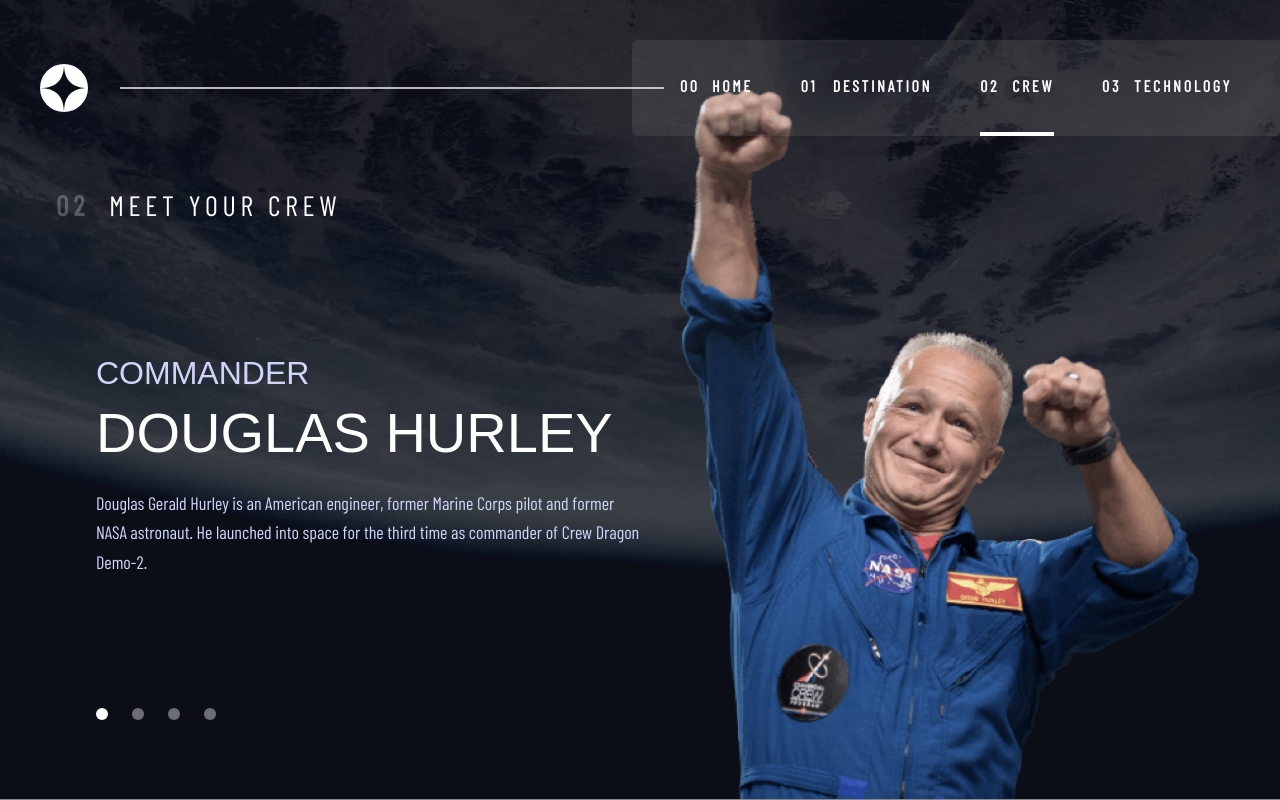
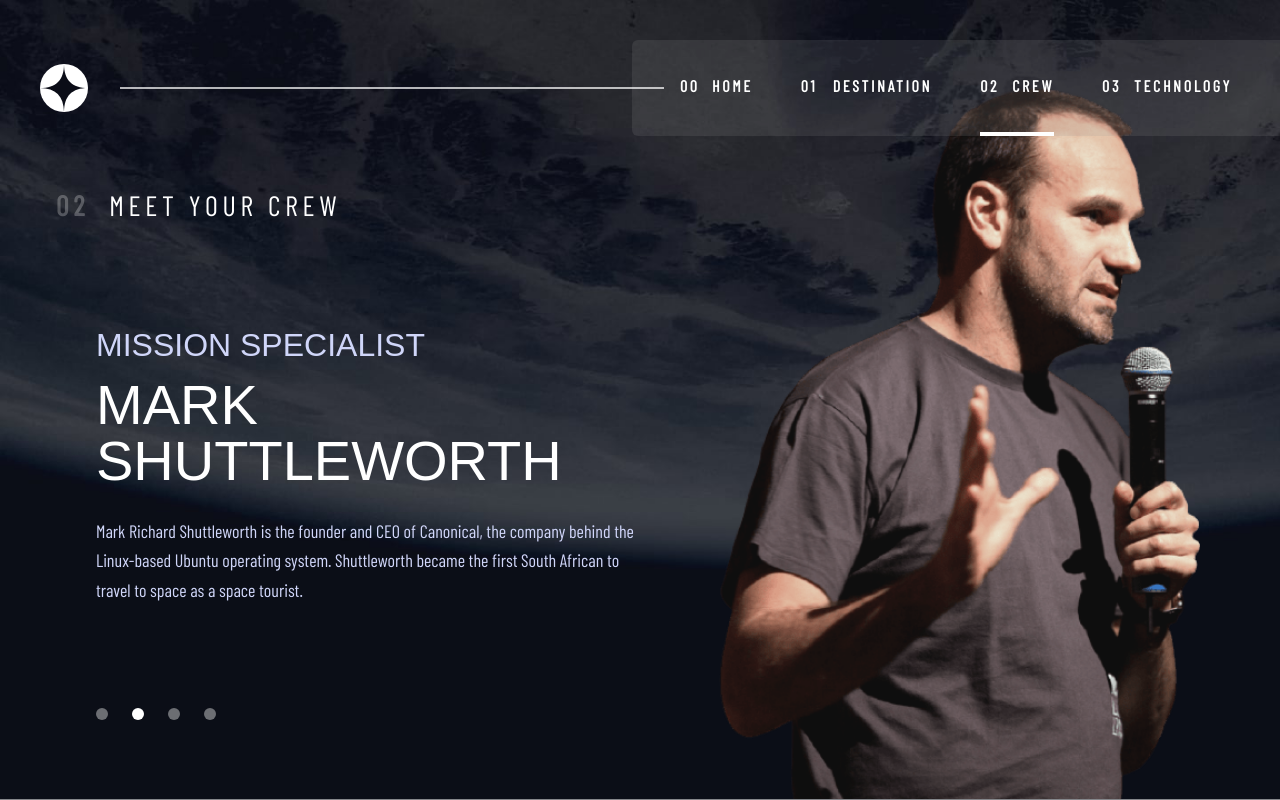
Before and after one commit to ElyesBenKhoud/space-tourism-app, a Next.js app: page /crew in a window 1280 px wide. Built offline with nearby package versions, Linux system fonts and the light colour scheme; a web font is replaced by a local one.

Commit message:
crew page flow set

```diff
--- a/src/app/crew/page.tsx
+++ b/src/app/crew/page.tsx
@@ -1,22 +1,42 @@
+/* eslint-disable react-hooks/exhaustive-deps */
 /* eslint-disable react-hooks/rules-of-hooks */
 "use client";
-import React from "react";
+import React, { useEffect } from "react";
+import { useMemo, useState } from "react";
 
-import Image from "next/image";
 import { members } from "./TeamMembers";
+
+import Background from "@/components/Background";
+import PageTitle from "@/components/PageTitle";
+import MemberDetails from "@/components/MemberDetails";
 
 import mobile from "@/assets/crew/background-crew-mobile.jpg";
 import tablet from "@/assets/crew/background-crew-tablet.jpg";
 import desktop from "@/assets/crew/background-crew-desktop.jpg";
+import TeamMemberAvatar from "@/components/TeamMemberAvatar";
+import MemberPagination from "@/components/memberPagination";
 
-import { usePrevious } from "@mantine/hooks";
-import { useMemo, useState } from "react";
-import Background from "@/components/Background";
-import PageTitle from "@/components/PageTitle";
 function page() {
   let [actualMember, setActualMember] = useState(0);
 
   const member = useMemo(() => members[actualMember], [actualMember]);
+  const [activeIndex, setActiveIndex] = useState(0);
+
+  const setNextMember = () => {
+    const nextIndex = (activeIndex + 1) % members.length;
+    setActualMember(nextIndex);
+    setActiveIndex(nextIndex);
+  };
+
+  useEffect(() => {
+    const intervalId = setInterval(() => {
+      setNextMember();
+    }, 5000);
+
+    return () => {
+      clearInterval(intervalId);
+    };
+  }, [activeIndex, setActualMember]);
 
   return (
     <>
@@ -31,39 +51,18 @@
           <div className="w-fit mx-auto mb-8 md:mx-0 md:-ml-10 hidden lg:block">
             <PageTitle number={2} title="Meet Your crew" />
           </div>
-          <div className="text-secondary text-center lg:text-left">
-            <h4 className="uppercase mb-4  text-[16px] lg:text-[32px] ">
-              {member.role}
-            </h4>
-            <h3 className="uppercase text-white mb-7 text-[24px] lg:text-[56px] ">
-              {member.name}
-            </h3>
-            <p className="leading-relaxed lg:text-[18px] ">
-              {member.description}
-            </p>
-          </div>
-          <div className="flex gap-x-6 my-8 justify-center lg:justify-start">
-            {members.map(({ name }, index) => (
-              <div
-                onClick={() => setActualMember(index)}
-                key={index}
-                className={`w-3 aspect-square rounded-full transition cursor-pointer opacity-40 bg-white [&.active]:opacity-100 [&:not(.active)]:hover:opacity-75 ${
-                  member.name === name && "active"
-                }`}
-              />
-            ))}
-          </div>
-        </div>
-        <div
-          key={member.name}
-          className="border-b border-white/50 w-full md:fixed md:bottom-0 md:right-0 md:w-screen md:h-[532px]  lg:h-[712px] "
-        >
-          <Image
-            src={member.image}
-            alt={member.role}
-            className="block mx-auto w-auto h-[222px] md:h-full lg:mx-0 lg:ml-auto lg:mr-20"
+
+          <MemberDetails member={member} />
+
+          <MemberPagination
+            member={member}
+            setActualMember={setActualMember}
+            activeIndex={activeIndex}
           />
         </div>
+
+        <TeamMemberAvatar member={member} />
+
         <div className="w-fit mx-auto mb-8 md:mx-0 md:-ml-10 lg:hidden">
           <PageTitle number={2} title="Meet Your crew" />
         </div>
--- /dev/null
+++ b/src/components/MemberDetails.tsx
@@ -0,0 +1,17 @@
+import React from "react";
+
+function MemberDetails({ member }: any) {
+  return (
+    <div className="text-secondary text-center lg:text-left">
+      <h4 className="uppercase mb-4  text-[16px] lg:text-[32px] ">
+        {member.role}
+      </h4>
+      <h3 className="uppercase text-white mb-7 text-[24px] lg:text-[56px] ">
+        {member.name}
+      </h3>
+      <p className="leading-relaxed lg:text-[18px] ">{member.description}</p>
+    </div>
+  );
+}
+
+export default MemberDetails;
--- /dev/null
+++ b/src/components/MemberPagination.tsx
@@ -0,0 +1,37 @@
+import { members } from "@/app/crew/TeamMembers";
+import { StaticImageData } from "next/image";
+import React from "react";
+
+interface member {
+  name: string;
+  image: StaticImageData;
+  role: string;
+  description: string;
+}
+interface MemberPaginationProps {
+  member: member;
+  setActualMember: React.Dispatch<React.SetStateAction<number>>;
+  activeIndex: number;
+}
+function MemberPagination({
+  member,
+  setActualMember,
+  activeIndex,
+}: MemberPaginationProps) {
+  return (
+    <div className="flex gap-x-6 my-8 justify-center lg:justify-start">
+      {members.map(({ name }, index) => (
+        <div
+          onClick={() => setActualMember(index)}
+          key={index}
+          className={`w-3 aspect-square rounded-full transition cursor-pointer opacity-40 bg-white [&.active]:opacity-100 [&:not(.active)]:hover:opacity-75 ${
+            (member.name === name && "active") ||
+            (activeIndex === index && "active")
+          }`}
+        />
+      ))}
+    </div>
+  );
+}
+
+export default MemberPagination;
--- /dev/null
+++ b/src/components/TeamMemberAvatar.tsx
@@ -0,0 +1,19 @@
+import React from "react";
+import Image from "next/image";
+
+function TeamMemberAvatar({ member }: any) {
+  return (
+    <div
+      key={member.name}
+      className="border-b border-white/50 w-full md:fixed md:bottom-0 md:right-0 md:w-screen md:h-[532px]  lg:h-[712px] "
+    >
+      <Image
+        src={member.image}
+        alt={member.role}
+        className="block mx-auto w-auto h-[222px] md:h-full lg:mx-0 lg:ml-auto lg:mr-20"
+      />
+    </div>
+  );
+}
+
+export default TeamMemberAvatar;
```
